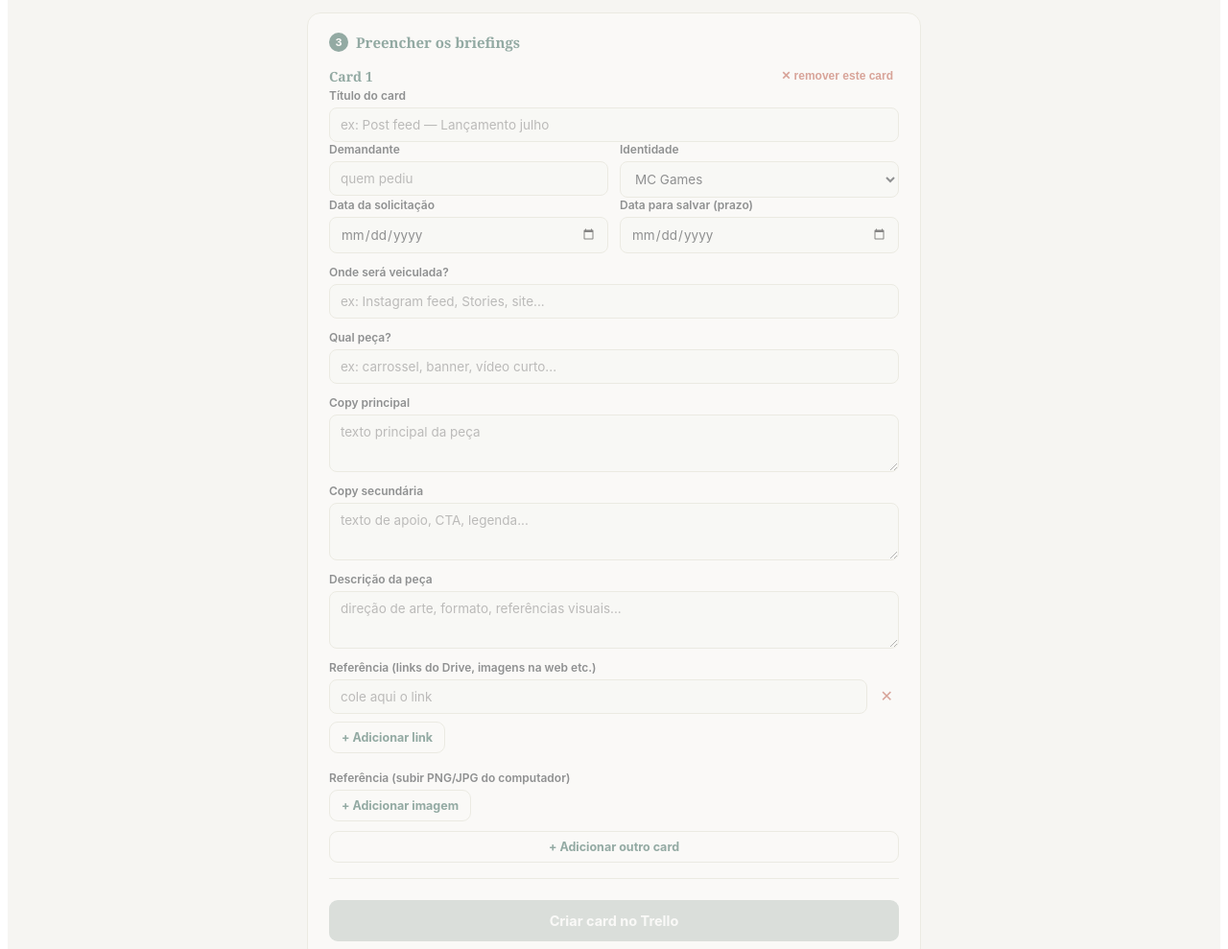
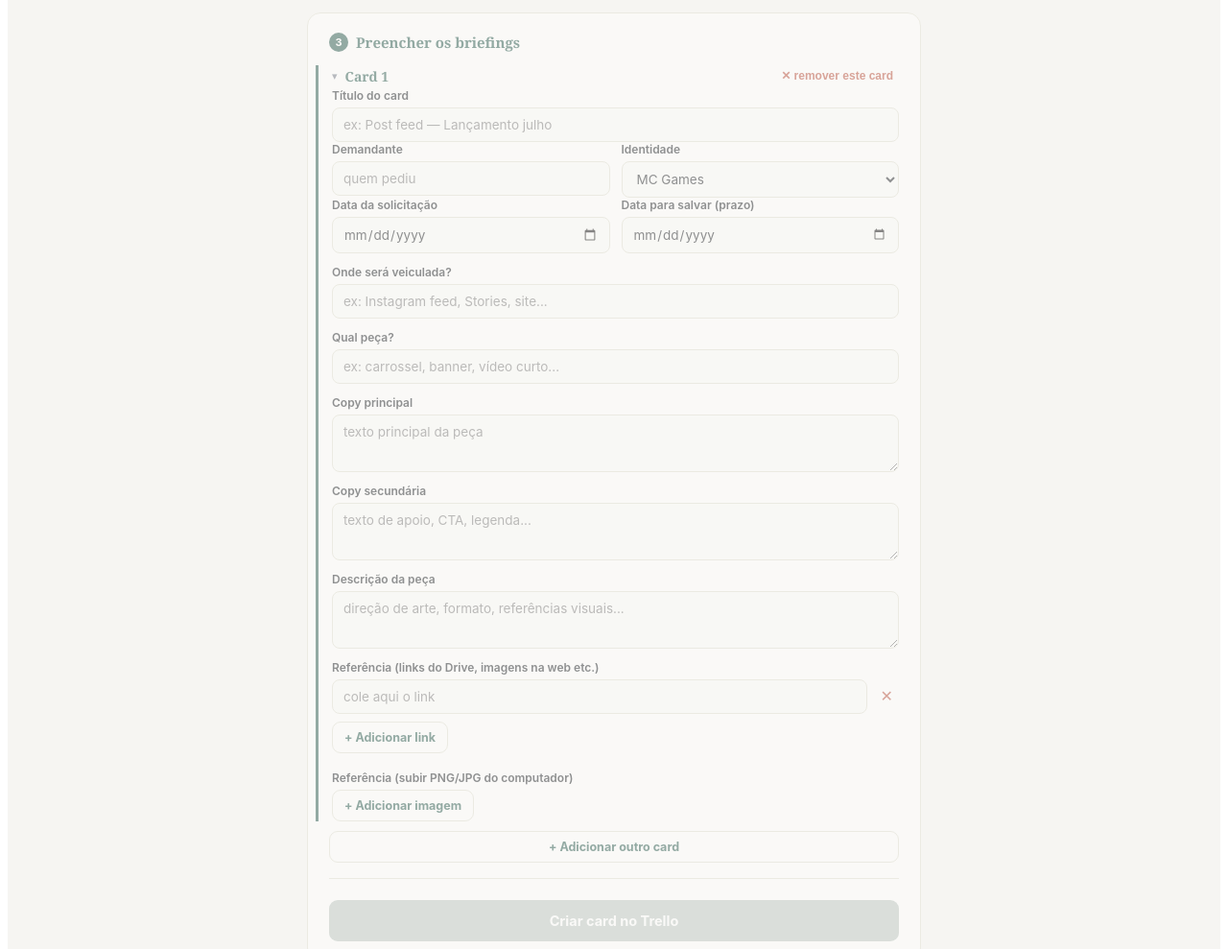
Before and after one commit to Devopsjjoao/briefing-trello, a plain HTML site: page index.html in a window 1280 px wide. Shown: the part 549-1538 px from the top of the page at 96% size. Drawn offline with Linux system fonts and the light colour scheme.

Commit message:
Melhorias visuais: colapsar cards, preview de imagem, cor por identidade

```diff
--- a/index.html
+++ b/index.html
@@ -7,6 +7,7 @@
     --signal:#2a6f5e;
     --signal-dark:#1d5044;
     --amber:#e0a53c;
+    --playbet:#3b5bdb;
     --muted:#6b7280;
     --danger:#b5432f;
     --font-display: 'Fraunces', Georgia, serif;
@@ -113,19 +114,39 @@
   .briefing-app .briefing-block{
     border-top:1px dashed var(--line);
     padding-top:16px;margin-top:16px;
+    border-left:3px solid var(--line);
+    padding-left:14px;
+    margin-left:-14px;
+    transition:border-color .2s;
   }
   .briefing-app .briefing-block:first-child{border-top:none;padding-top:0;margin-top:0;}
+  .briefing-app .briefing-block.identity-mcgames{border-left-color:var(--signal-dark);}
+  .briefing-app .briefing-block.identity-playbet{border-left-color:var(--playbet);}
   .briefing-app .block-header{
     display:flex;justify-content:space-between;align-items:center;margin-bottom:2px;
+    cursor:pointer;user-select:none;
   }
+  .briefing-app .block-header-left{display:flex;align-items:center;gap:8px;min-width:0;}
+  .briefing-app .block-chevron{
+    font-size:11px;color:var(--muted);transition:transform .15s;flex-shrink:0;
+  }
+  .briefing-app .briefing-block.collapsed .block-chevron{transform:rotate(-90deg);}
   .briefing-app .block-title{
-    font-family:var(--font-display);font-weight:600;font-size:14px;color:var(--signal-dark);
+    font-family:var(--font-display);font-weight:600;font-size:14px;color:var(--signal-dark);flex-shrink:0;
   }
+  .briefing-app .block-summary{
+    font-size:12px;color:var(--muted);overflow:hidden;text-overflow:ellipsis;white-space:nowrap;
+  }
+  .briefing-app .block-body{display:block;}
+  .briefing-app .briefing-block.collapsed .block-body{display:none;}
   .briefing-app .remove-block-x{
     background:none;border:none;color:var(--danger);font-size:12px;cursor:pointer;font-weight:700;
-    padding:4px 6px;
+    padding:4px 6px;flex-shrink:0;
   }
   .briefing-app #btnAddBlock{margin-top:10px;width:100%;}
+  .briefing-app .item-row .chip img{
+    width:28px;height:28px;object-fit:cover;border-radius:5px;flex-shrink:0;
+  }
 </style>
 
 <div class="briefing-app">
@@ -302,12 +323,17 @@
 
   function blockTemplate(num){
     return `
-      <div class="briefing-block">
+      <div class="briefing-block identity-mcgames">
         <div class="block-header">
-          <span class="block-title">Card ${num}</span>
+          <div class="block-header-left">
+            <span class="block-chevron">▾</span>
+            <span class="block-title">Card ${num}</span>
+            <span class="block-summary"></span>
+          </div>
           <button type="button" class="remove-block-x">✕ remover este card</button>
         </div>
 
+        <div class="block-body">
         <label>Título do card</label>
         <input type="text" data-f="titulo" placeholder="ex: Post feed — Lançamento julho">
 
@@ -359,6 +385,7 @@
         <div class="fileList"></div>
         <button class="btn btn-ghost btn-add-file" type="button">+ Adicionar imagem</button>
         <input type="file" class="file-input-hidden" accept="image/*" multiple style="display:none">
+        </div>
       </div>
     `;
   }
@@ -420,11 +447,13 @@
       blockData.refFiles.forEach((file, idx) => {
         const div = document.createElement('div');
         div.className = 'item-row';
+        const previewUrl = URL.createObjectURL(file);
         div.innerHTML = `
-          <div class="chip"><span class="icon">🖼</span><span>${file.name}</span></div>
+          <div class="chip"><img src="${previewUrl}" alt=""><span>${file.name}</span></div>
           <button type="button" class="remove-x" title="Remover">✕</button>
         `;
         div.querySelector('.remove-x').addEventListener('click', () => {
+          URL.revokeObjectURL(previewUrl);
           blockData.refFiles.splice(idx, 1);
           renderFiles();
         });
@@ -439,6 +468,32 @@
       this.value = '';
       renderFiles();
     });
+
+    // cor da barra lateral conforme a Identidade escolhida
+    const selIdentidade = el.querySelector('[data-f="identidade"]');
+    function updateIdentityColor(){
+      el.classList.remove('identity-mcgames', 'identity-playbet');
+      el.classList.add(selIdentidade.value === 'PlayBet' ? 'identity-playbet' : 'identity-mcgames');
+    }
+    selIdentidade.addEventListener('change', updateIdentityColor);
+    updateIdentityColor();
+
+    // resumo mostrado quando o card está colapsado
+    const summaryEl = el.querySelector('.block-summary');
+    function updateSummary(){
+      const parts = [getField(el, 'peca'), getField(el, 'demandante')].filter(Boolean);
+      summaryEl.textContent = parts.length ? '— ' + parts.join(', ') : '';
+    }
+    el.querySelectorAll('input, textarea, select').forEach(inp => {
+      inp.addEventListener('input', updateSummary);
+      inp.addEventListener('change', updateSummary);
+    });
+
+    // colapsar/expandir ao clicar no cabeçalho (menos no botão de remover)
+    el.querySelector('.block-header').addEventListener('click', (e) => {
+      if(e.target.closest('.remove-block-x')) return;
+      el.classList.toggle('collapsed');
+    });
     el.querySelector('.remove-block-x').addEventListener('click', () => {
       if(blocks.length <= 1) return; // sempre mantém pelo menos 1 card
       blocks = blocks.filter(b => b.uid !== blockData.uid);
@@ -448,6 +503,10 @@
     });
 
     addLinkRow(); // começa com uma linha de link em branco
+
+    // colapsa os cards anteriores automaticamente, mantendo só o novo aberto
+    blocks.slice(0, -1).forEach(b => b.el.classList.add('collapsed'));
+
     updateCreateButtonLabel();
   }
 
```
